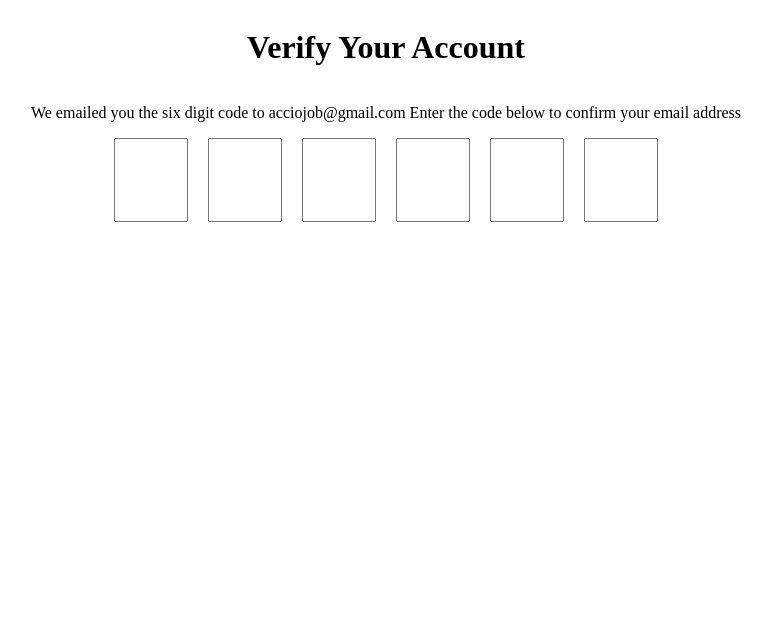
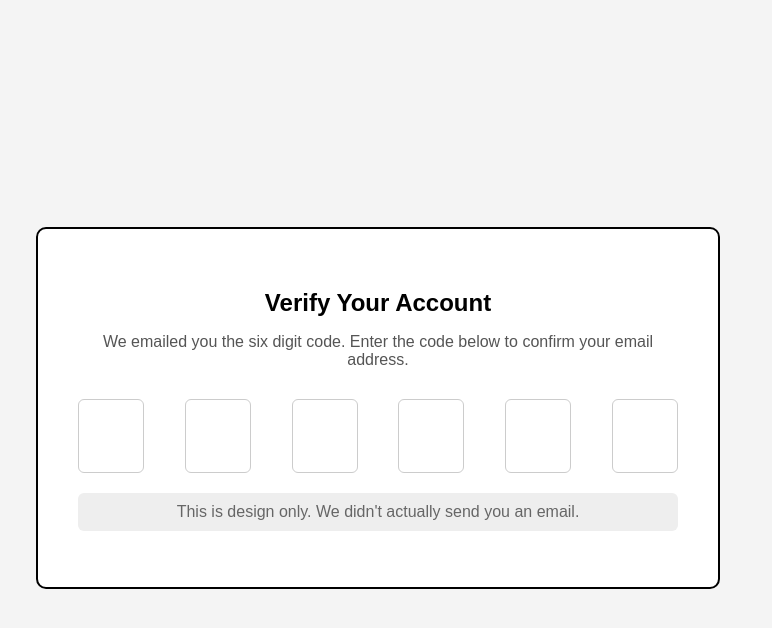
Before and after one commit to acciojob/OTP-Abhirajpatel8789, a website: page main.html in a window 1280 px wide. Shown: the whole page, without its empty margins (262-1034 px from the left). Drawn offline with Linux system fonts and the light colour scheme.

Commit message:
created a submission

```diff
--- a/main.html
+++ b/main.html
@@ -8,16 +8,26 @@
 
 <body>
 	<!-- the entire body must be written by student -->
-	<h1 id="verification_heading">Verify Your Account</h1>
-        <p id="verification_subtext">We emailed you the six digit code to acciojob@gmail.com Enter the code below to confirm your email address</p>
-        <div class="code-container">
-            <input type="text"  class="code" maxlength="1">
-            <input type="text"  class="code" maxlength="1">
-            <input type="text"  class="code" maxlength="1">
-            <input type="text"  class="code" maxlength="1">
-            <input type="text"  class="code" maxlength="1">
-            <input type="text"  class="code" maxlength="1">
-        </div>
+	<div class="container">
+    <h2 id="verification_heading">Verify Your Account</h2>
+
+    <p id="verification_subtext">
+      We emailed you the six digit code. Enter the code below to confirm your email address.
+    </p>
+
+    <div class="code-container">
+      <input type="text" maxlength="1" class="code">
+      <input type="text" maxlength="1" class="code">
+      <input type="text" maxlength="1" class="code">
+      <input type="text" maxlength="1" class="code">
+      <input type="text" maxlength="1" class="code">
+      <input type="text" maxlength="1" class="code">
+    </div>
+
+    <p class="info">
+      This is design only. We didn't actually send you an email.
+    </p>
+  </div>
     <script type="text/javascript" src="./script.js">
 </script>
 
--- a/styles.css
+++ b/styles.css
@@ -1,20 +1,54 @@
 /*  your css code here. If applicable */
-body{
-	display:flex;
-	justify-content:center;
-	align-items:center;
-	flex-direction:column;
-	hight:100vh;
-	width:100vw;
+body {
+  font-family: Arial, sans-serif;
+  background: #f4f4f4;
+  display: flex;
+  justify-content: center;
+  align-items: center;
+  height: 100vh;
 }
-.code-container{
-        display: flex;
-        gap: 20px;
+
+.container {
+  border: 2px solid black;
+  padding: 40px;
+  border-radius: 10px;
+  text-align: center;
+  background: white;
+  width: 600px;
 }
-input{
-        width: 50px;
-        height: 60px;
-        font-size: 35px;
-        padding:10px;
-	    text-align:center
-    }
+
+h2 {
+  margin-bottom: 10px;
+}
+
+#verification_subtext {
+  color: #555;
+  margin-bottom: 30px;
+}
+
+.code-container {
+  display: flex;
+  justify-content: space-between;
+  margin-bottom: 20px;
+}
+
+.code {
+  width: 60px;
+  height: 70px;
+  font-size: 32px;
+  text-align: center;
+  border: 1px solid #ccc;
+  border-radius: 6px;
+}
+
+.code:focus {
+  outline: none;
+  border-color: #333;
+}
+
+.info {
+  background: #eee;
+  padding: 10px;
+  border-radius: 6px;
+  color: #666;
+}
```
